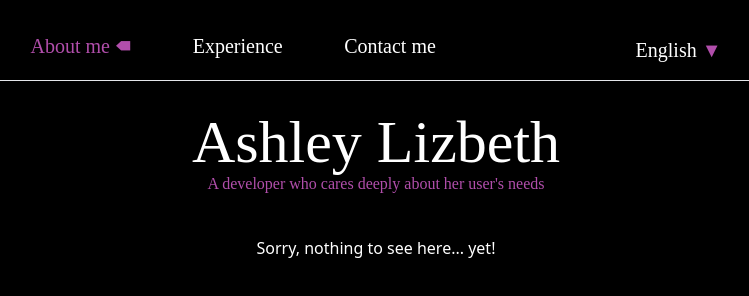
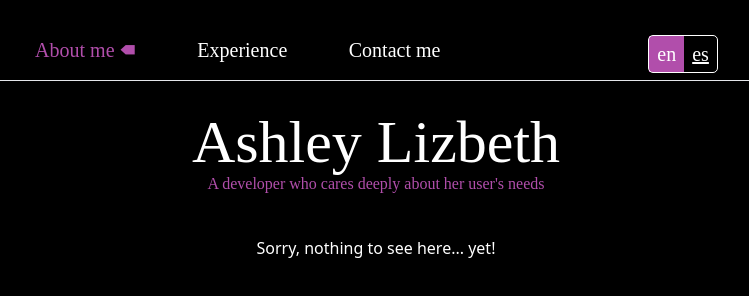
Before and after one commit to lizbh26/portfolio, an Astro site: page /portfolio/en/ in a window 1280 px wide. Shown: the whole page, without its empty margins (264-1013 px from the left). Built offline with nearby package versions, Linux system fonts and the light colour scheme; Astro itself is replaced by a stand-in of ours; a web font is replaced by a local one.

Commit message:
Changed language selection to static switch

```diff
--- a/src/components/Navbar/NavbarBody.astro
+++ b/src/components/Navbar/NavbarBody.astro
@@ -20,10 +20,10 @@ const t = useTranslations(current_language)
 </style>
 
 <nav
-	class="fixed z-10 flex w-full items-center justify-center bg-black p-8 pb-0 text-xl"
+	class="fixed z-10 flex w-full items-center justify-center bg-black p-8 pb-2 text-xl"
 >
 	<div class="w-full lg:w-2/3">
-		<div class="mb-2 flex flex-col sm:flex-row sm:justify-around">
+		<div class="mb-2 flex flex-col sm:flex-row sm:justify-around sm:items-end">
 			<div
 				class="flex w-full flex-col gap-2 pb-2 sm:w-2/3 sm:flex-row sm:justify-between sm:gap-0 md:w-3/5 xl:w-1/2"
 			>
@@ -33,7 +33,7 @@ const t = useTranslations(current_language)
 			</div>
 
 			<div
-				class="mb-2 mt-5 flex w-full items-start justify-around gap-0 sm:m-0 sm:w-1/5 sm:items-start sm:justify-end md:w-1/6 lg:w-auto lg:pl-20"
+				class="mb-2 mt-5 flex w-full items-center justify-around gap-0 sm:m-0 sm:w-1/5 sm:items-start sm:justify-end md:w-1/6 lg:w-auto lg:pl-20"
 				id="navbar-menu"
 			>
 				<button class="w-1/2 text-left sm:hidden" id="navbar-button">
--- a/src/components/Navbar/NavbarLanguageSelector.astro
+++ b/src/components/Navbar/NavbarLanguageSelector.astro
@@ -1,14 +1,12 @@
 ---
-import type { string } from 'astro/zod'
 import { getLangFromUrl } from '../../i18n/languagePicker'
 import { language_list, type languages } from '../../i18n/languages'
 
 const current_language = getLangFromUrl(Astro.url)
 
 let languages = []
-for (let [key, value] of Object.entries(language_list)) {
-	if (key == current_language) continue
-	languages.push({ key, value })
+for (let [key, _value] of Object.entries(language_list)) {
+	languages.push(key)
 }
 
 function createRedirect(language: string) {
@@ -18,31 +16,21 @@ function createRedirect(language: string) {
 ---
 
 <div class="flex flex-col items-end justify-start">
-	<div class="mt-1 flex flex-col items-start">
-		<span id="language-list-opener" class="mb-2 cursor-pointer"
-			>{language_list[current_language]}
-			<span
-				id="language-list-triangle"
-				class="inline-block text-[#b14eab] transition-all">▼</span
-			></span
-		>
-		<ul id="language-list" class="hidden">
-			{
-				languages.map(({ key, value }) => {
+	<ul class="mt-1 flex items-start outline outline-1 rounded">
+		{
+			languages.map((language) => {
+				if(language == current_language)
 					return (
-						<li class="mb-2 cursor-pointer underline transition-all hover:text-[#b14eab] sm:no-underline sm:hover:underline">
-							<a href={createRedirect(key)}>{value}</a>
+						<li class="py-1 px-2 outline-white bg-[#b14eab]">
+							{language}
 						</li>
 					)
-				})
-			}
-		</ul>
-	</div>
+				return (
+					<li class="py-1 px-2 outline-white">
+						<a class="underline" href={createRedirect(language)}>{language}</a>
+					</li>
+				)
+			})
+		}
+	</ul>
 </div>
-
-<script>
-	$('#language-list-opener').on('click', () => {
-		$('#language-list').toggleClass('hidden')
-		$('#language-list-triangle').toggleClass('rotate-180')
-	})
-</script>
```
